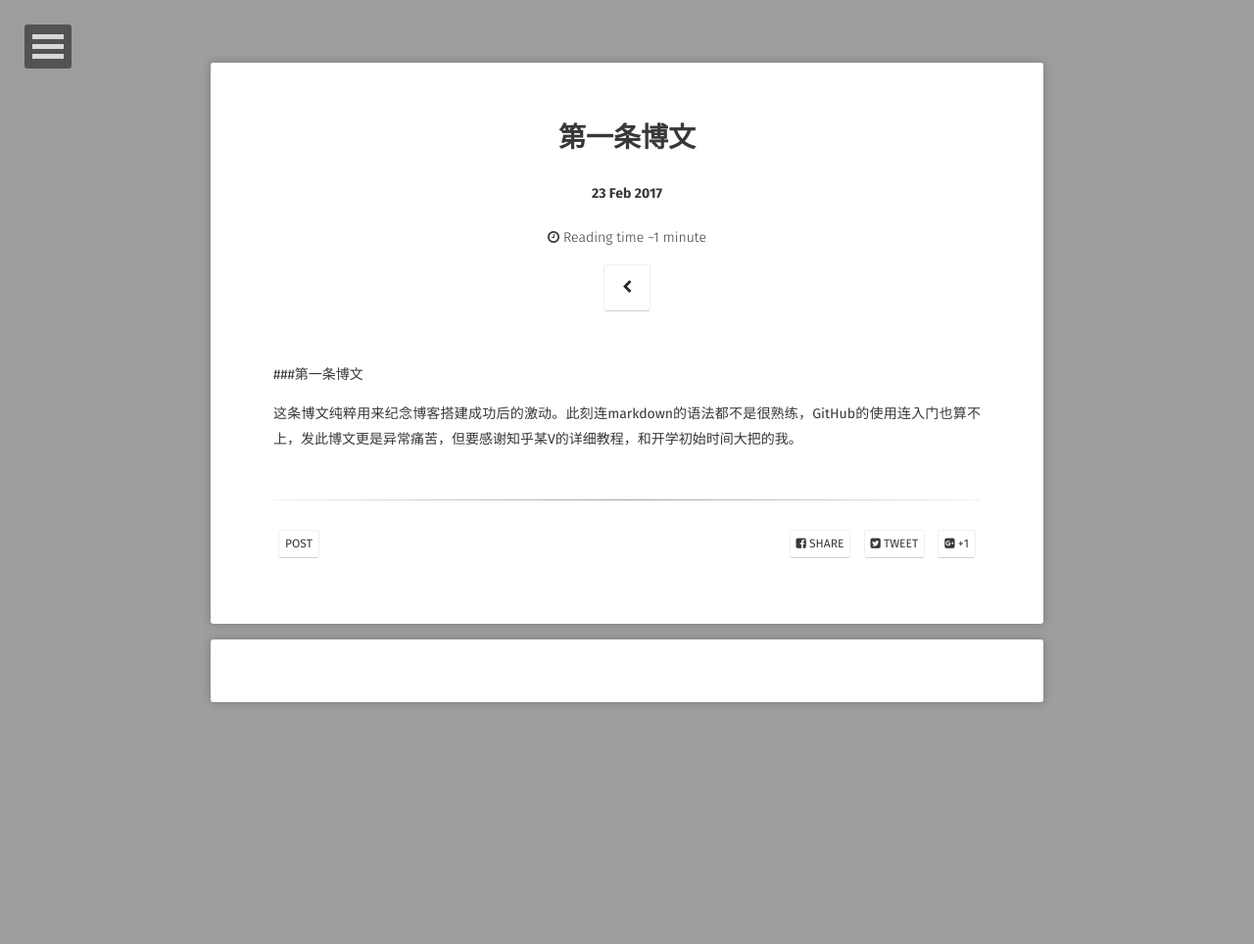
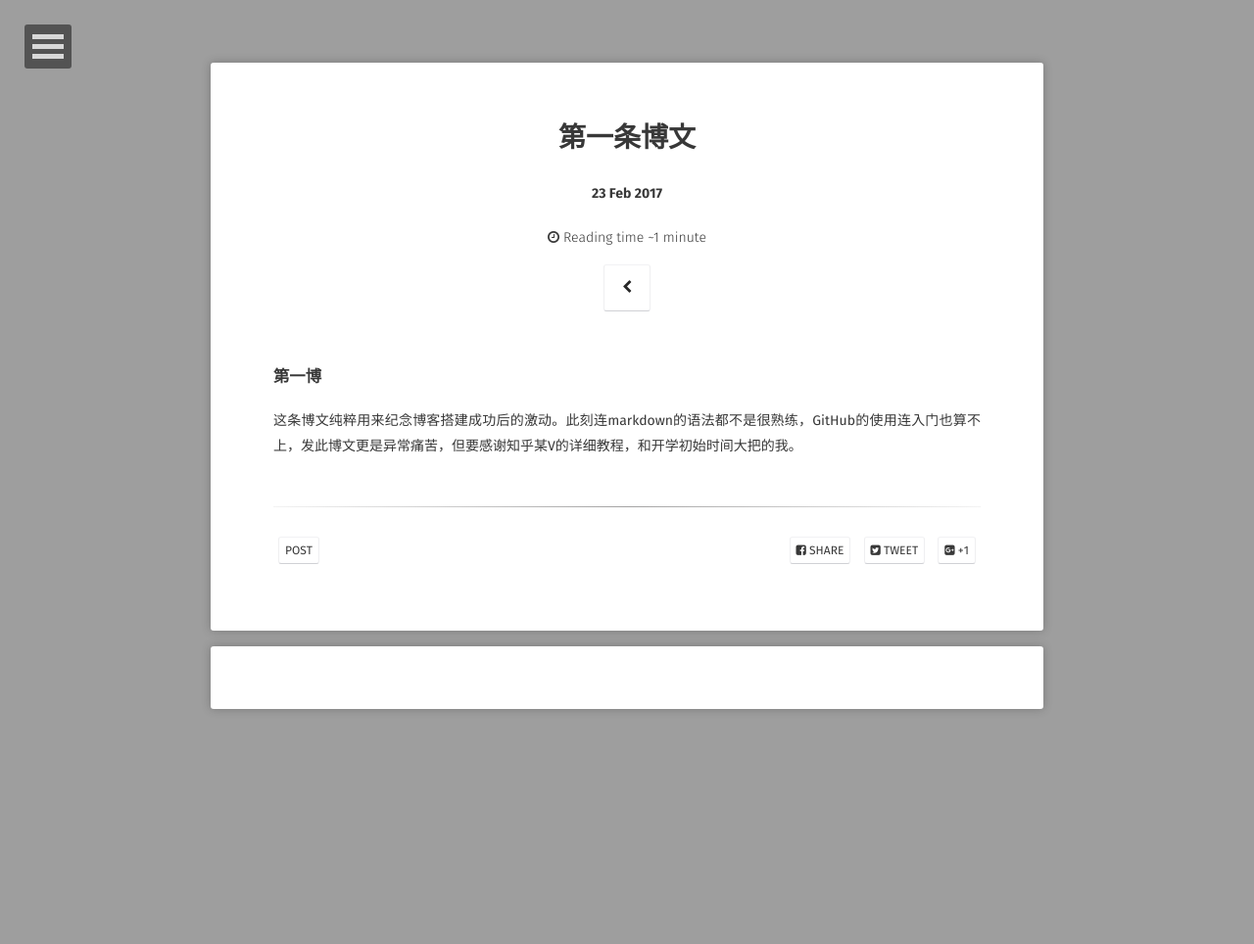
Before and after one commit to Haydnn/Haydnn.github.io, a Jekyll site: the page built from _posts/2017-2-23-first-post.md, in a window 1280 px wide. Shown: the whole page at 98% size. Built offline with Jekyll 4.4.1, drawn with Linux system fonts in a browser that asks for light colours; some web fonts are replaced; comment, search, counter and statistics services are not loaded.

Commit message:
Update 2017-2-23-first-post.md

```diff
--- a/_posts/2017-2-23-first-post.md
+++ b/_posts/2017-2-23-first-post.md
@@ -7,6 +7,6 @@ tags: [post]
 comments: true
 ---
 
-###第一条博文
+### 第一博
 
   这条博文纯粹用来纪念博客搭建成功后的激动。此刻连markdown的语法都不是很熟练，GitHub的使用连入门也算不上，发此博文更是异常痛苦，但要感谢知乎某V的详细教程，和开学初始时间大把的我。
```
